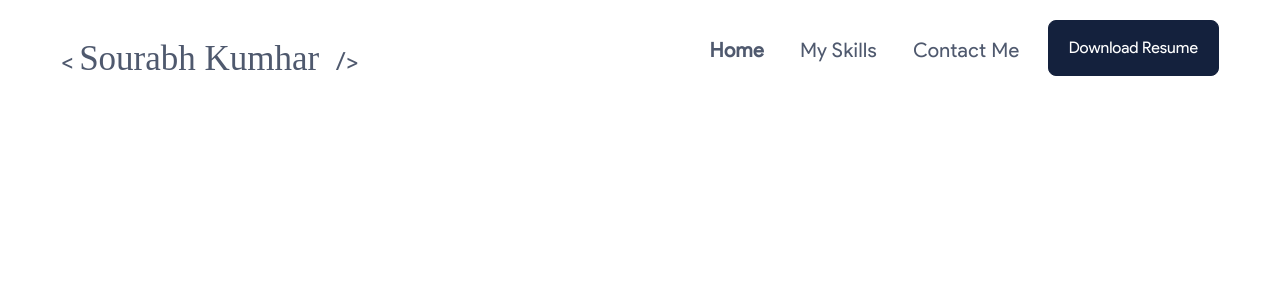
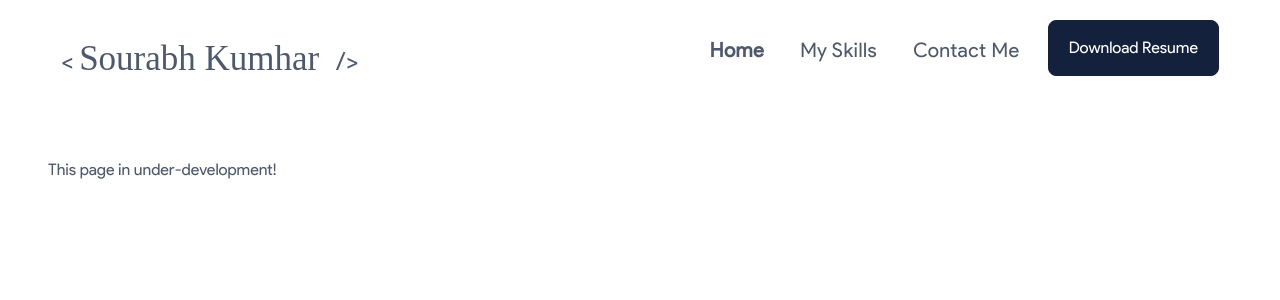
Before and after one commit to sourabhkumhar/myResume, a React (Create React App) app: page /skills in a window 1280 px wide. Shown: the top 300 px of the page. Built offline with nearby package versions, Linux system fonts and the light colour scheme; a web font is replaced by a local one.

Commit message:
This page in under-development! added to black page

```diff
--- a/src/components/Contact/Contact.js
+++ b/src/components/Contact/Contact.js
@@ -2,8 +2,8 @@ import React from 'react'
 
 export default function Contact() {
   return (
-    <div>
-      This is Contact
+    <div className='p-5'>
+      This page in under-development!
     </div>
   )
 }
--- a/src/components/Skills/Skills.js
+++ b/src/components/Skills/Skills.js
@@ -2,8 +2,8 @@ import React from 'react'
 
 export default function Skills() {
   return (
-    <div>
-
+    <div className='p-5'>
+      This page in under-development!
     </div>
   )
 }
```
